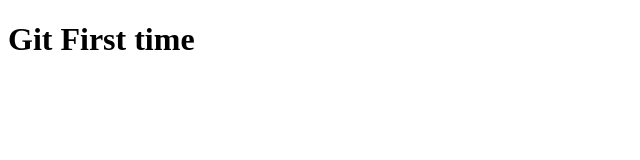
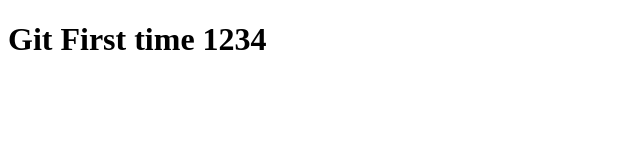
Before and after one commit to Pomyuy2/git-101-yt, a plain HTML site: page index.html in a window 1280 px wide. Shown: the whole page, without its empty margins (0-640 px from the left). Drawn offline with Linux system fonts and the light colour scheme.

Commit message:
update index

```diff
--- a/index.html
+++ b/index.html
@@ -6,6 +6,6 @@
     <title>Document</title>
 </head>
 <body>
-    <h1>Git First time </h1>
+    <h1>Git First time 1234</h1>
 </body>
 </html>
```
